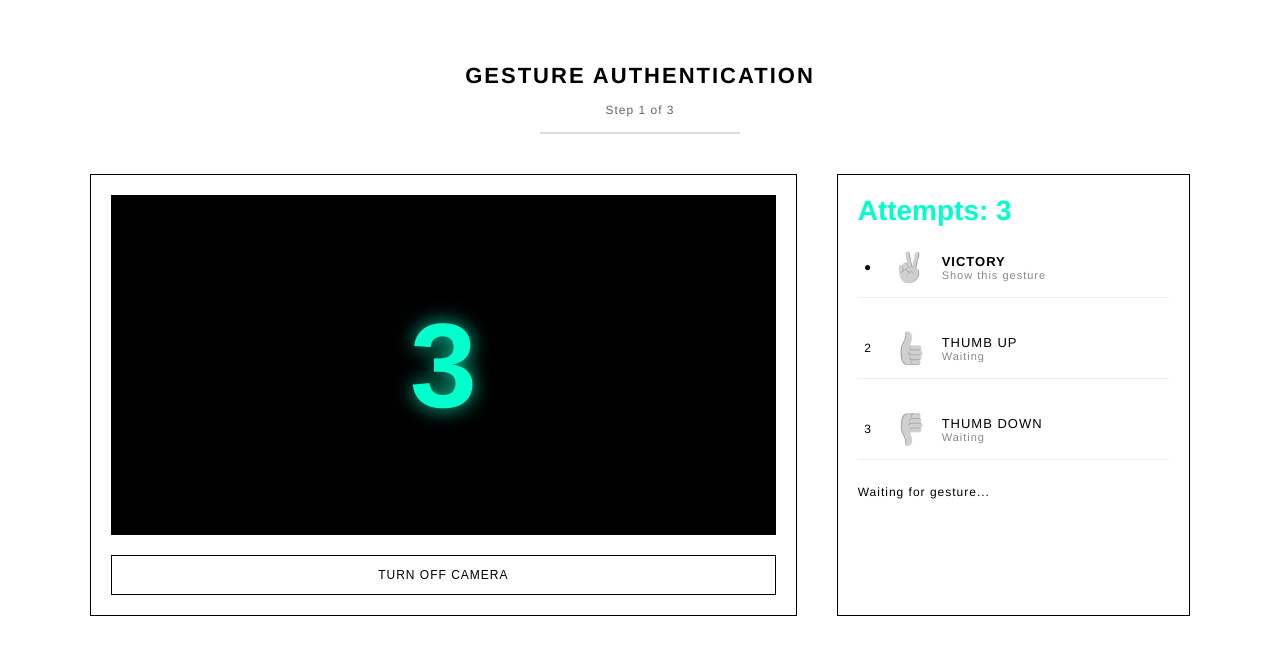
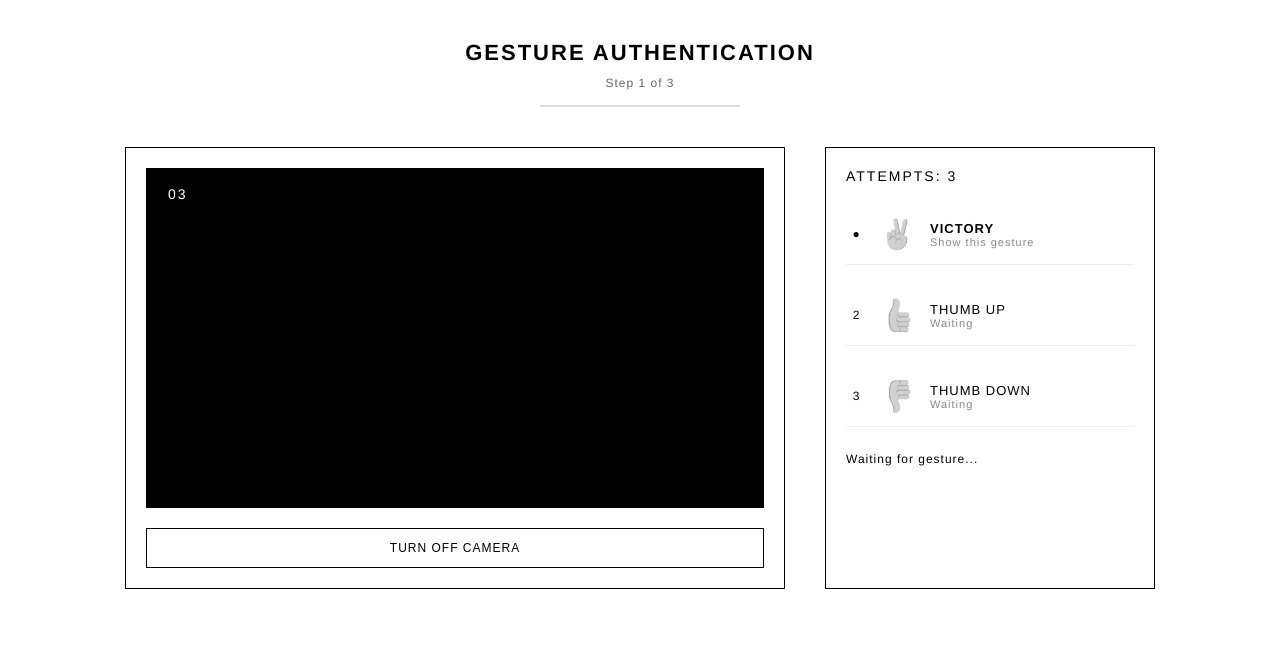
Before and after one commit to NadjaKim/signs, a React (Vite) app: page / in a window 1280 px wide. Both pictures are taken after a click on the button "TURN ON CAMERA". Shown: the top 654 px of the page. Built offline with nearby package versions, Linux system fonts and the light colour scheme; no server answers.

Commit message:
обновлены стили

```diff
--- a/src/App.jsx
+++ b/src/App.jsx
@@ -179,6 +179,7 @@ function App() {
   }, [isCameraOn]);
 
   return (
+    <div className="container">
       <div className="app">
         <div className="app__header">
           <h1 className="app__title">Gesture Authentication</h1>
@@ -190,88 +191,45 @@ function App() {
             />
           </div>
         </div>
-
         <div className="app__content">
           <div className="camera-card">
-          <div className="camera-card__media" style={{ position: "relative" }}>
+            <div className="camera-card__media">
               {!isCameraOn && (
                 <div className="camera-card__placeholder">
                   <div className="camera-card__placeholder-text">Camera is off</div>
                 </div>
               )}
-
               <video
                 ref={videoRef}
                 autoPlay
                 playsInline
-              className={`camera-card__video ${!isCameraOn ? "camera-card__video--hidden" : ""}`}
-            />
-
+                className={`camera-card__video ${!isCameraOn ? "camera-card__video--hidden" : ""}`} />
               {isCounting && (
-              <div style={{
-                position: "absolute",
-                top: "50%",
-                left: "50%",
-                transform: "translate(-50%, -50%)",
-                fontSize: "120px",
-                fontWeight: "bold",
-                color: "#00ffcc",
-                textShadow: "0 0 20px rgba(0,255,200,0.8)",
-                pointerEvents: "none"
-              }}>
-                {countdown}
+                <div className="camera-card__timer">
+                  0{countdown}
                 </div>
               )}
-
               {isBlocked && (
-              <div style={{
-                position: "absolute",
-                bottom: "20px",
-                width: "100%",
-                textAlign: "center",
-                fontSize: "48px",
-                fontWeight: "bold",
-                color: "red",
-                pointerEvents: "none"
-              }}>
-                ATTEMPTS ENDED
+                <div className="camera-card__message camera-card__message--error">
+                  Attempts ended
                 </div>
               )}
-
               {isSuccess && (
-              <div style={{
-                position: "absolute",
-                bottom: "20px",
-                width: "100%",
-                textAlign: "center",
-                fontSize: "48px",
-                fontWeight: "bold",
-                color: "lime",
-                pointerEvents: "none"
-              }}>
-                SUCCESS! All gestures completed.
+                <div className="camera-card__message camera-card__message--success">
+                  Authentication complete
                 </div>
               )}
             </div>
-
             <button
               className={`camera-card__button ${isCameraOn ? "camera-card__button--off" : ""}`}
-            onClick={() => setIsCameraOn((prev) => !prev)}
-          >
+              onClick={() => setIsCameraOn((prev) => !prev)}>
               {isCameraOn ? "Turn Off Camera" : "Turn On Camera"}
             </button>
           </div>
-
           <div className="steps-card">
-          <div style={{
-            fontSize: "28px",
-            fontWeight: "bold",
-            color: attempts === 1 ? "red" : "#00ffcc",
-            marginBottom: "10px"
-          }}>
+            <div className={`steps-card__attempts ${attempts === 1 ? "steps-card__attempts--last" : ""}`}>
               Attempts: {attempts}
             </div>
-
             <div className="steps-card__list">
               {selected.map((g, i) => {
                 const isActive = i === currentIndex;
@@ -295,16 +253,14 @@ function App() {
                 );
               })}
             </div>
-
             <div className="steps-card__status">
               {gesture ? `Detected: ${gesture}` : isCameraOn ? "Waiting for gesture..." : "Camera is off"}
             </div>
-
             {error && <div className="steps-card__error">{error}</div>}
           </div>
         </div>
-
         <canvas ref={canvasRef} style={{ display: "none" }} />
+      </div>
     </div>
   );
 }
--- a/src/scss/App.scss
+++ b/src/scss/App.scss
@@ -1,3 +1,32 @@
+* {
+  margin: 0;
+  padding: 0;
+  box-sizing: border-box;
+}
+
+a {
+  text-decoration: none;
+}
+
+ul {
+  list-style: none;
+}
+
+button,
+input {
+  border: none;
+  outline: none;
+  background: none;
+  cursor: pointer;
+}
+
+.container {
+  max-width: 1140px;
+  width: 100%;
+  margin: 0 auto;
+  padding: 0 15px;
+}
+
 .app {
   padding: 40px;
   font-family: Helvetica, Arial, sans-serif;
@@ -46,8 +75,6 @@
   }
 }
 
-/* CAMERA */
-
 .camera-card {
   border: 1px solid #000;
   padding: 20px;
@@ -56,6 +83,7 @@
     width: 100%;
     height: 340px;
     background: #000;
+    position: relative;
   }
 
   &__video {
@@ -100,9 +128,41 @@
       color: #fff;
     }
   }
+
+  &__timer {
+    position: absolute;
+    top: 12px;
+    left: 12px;
+    font-size: 14px;
+    letter-spacing: 2px;
+    color: #fff;
+    background: rgba(0, 0, 0, 0.6);
+    padding: 6px 10px;
+  }
+
+  &__message {
+    position: absolute;
+    bottom: 0;
+    left: 0;
+    width: 100%;
+    text-align: center;
+    font-size: 12px;
+    letter-spacing: 2px;
+    text-transform: uppercase;
+    padding: 12px 0;
+
+    &--error {
+      background: #fff;
+      color: #000;
+      border-top: 1px solid #000;
+    }
+
+    &--success {
+      background: #000;
+      color: #fff;
+    }
+  }
 }
-
-/* STEPS */
 
 .steps-card {
   border: 1px solid #000;
@@ -128,9 +188,20 @@
     padding-top: 10px;
     margin-top: 10px;
   }
+
+  &__attempts {
+    font-size: 14px;
+    letter-spacing: 2px;
+    text-transform: uppercase;
+    margin-bottom: 20px;
+    color: #000;
+
+    &--last {
+      border-bottom: 1px solid #000;
+      padding-bottom: 8px;
+    }
+  }
 }
-
-/* STEP */
 
 .step {
   display: flex;
```
Lines whose indentation alone changed are shown as unchanged.
